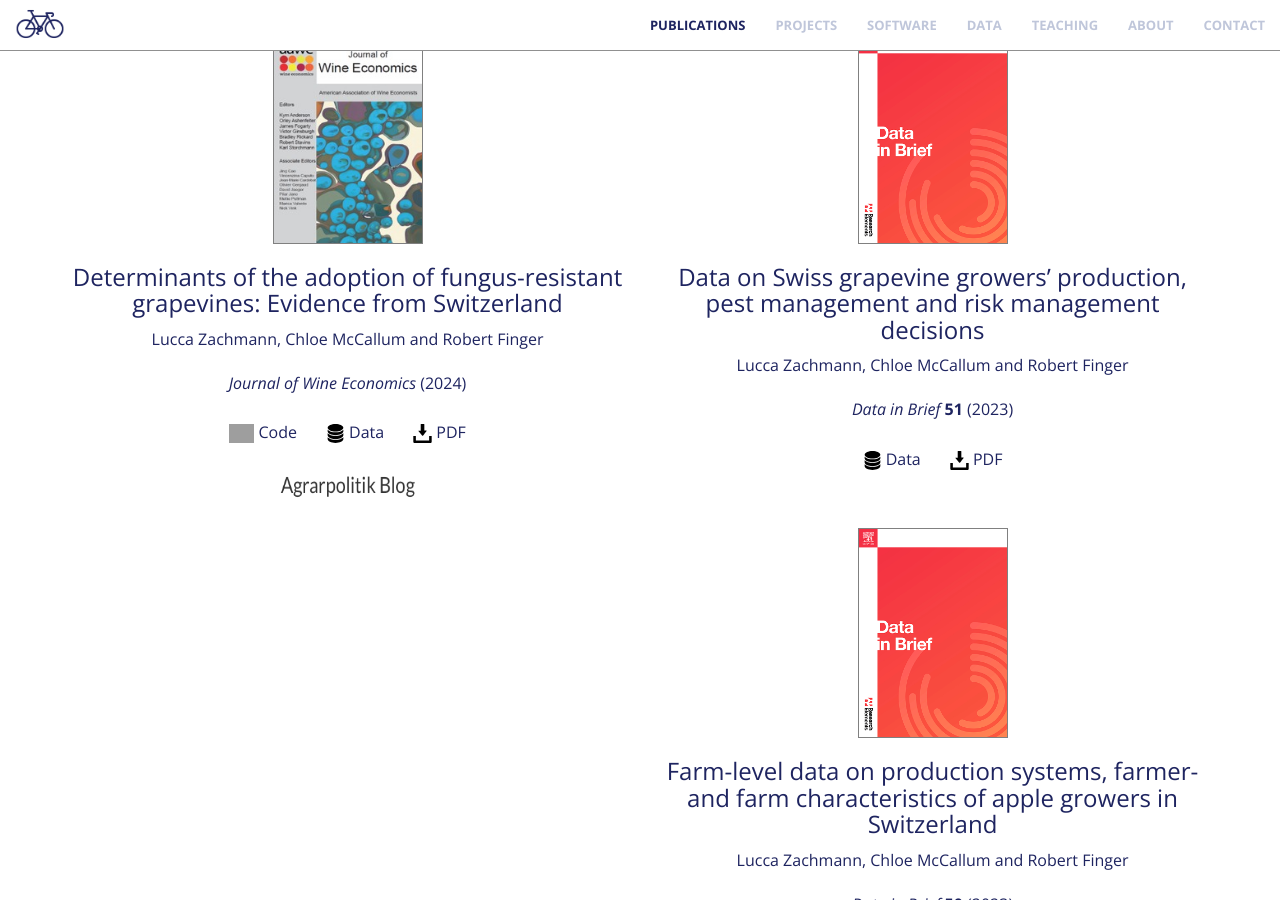
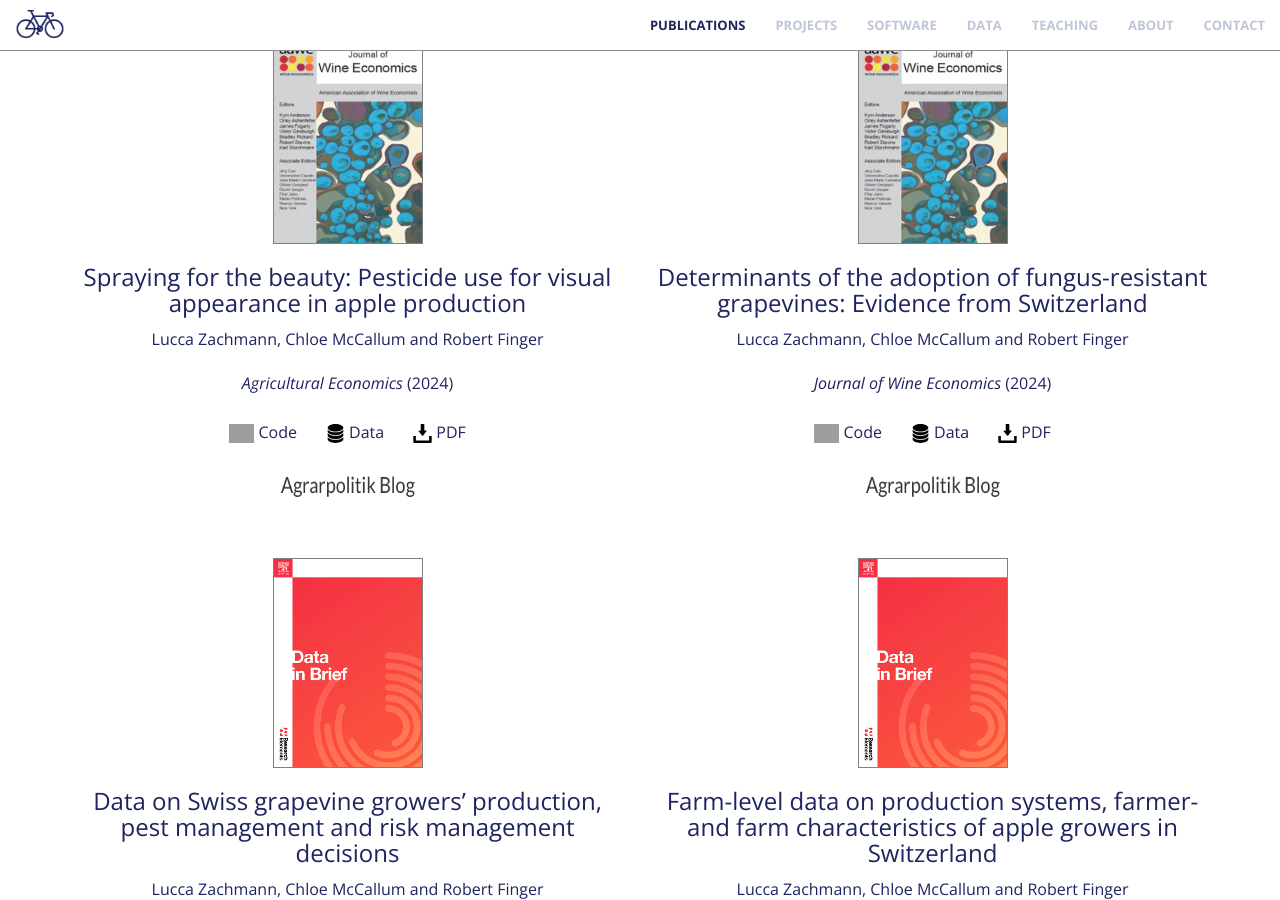
Before and after one commit to luccalino/luccalino.github.io, a Jekyll site: the page built from index.html, in a window 1280 px wide and 900 px high, scrolled down 1087 px. Built offline with Jekyll 4.4.1, drawn with Linux system fonts in a browser that asks for light colours; nearby versions of some CDN libraries; grey boxes are pictures that could not be loaded.

Commit message:
Update publications.html

```diff
--- a/_includes/publications.html
+++ b/_includes/publications.html
@@ -10,6 +10,17 @@
     </div>
     <div class="container">
         <div class="row">
+           <div class="col-md-6 mb-4 text-center d-flex align-items-stretch">
+                      <a class="fa fa-4x wow bounceIn text-primary" href="https://onlinelibrary.wiley.com/doi/10.1111/agec.12836" target="_blank"><img title="AE" alt="AE" src="img/journal-of-wine-economics.jpg" style="cursor:pointer;border:1px solid grey;" width="150" height="210"></a>
+                      <h3 style="color:#1E2460;">Spraying for the beauty: Pesticide use for visual appearance in apple production</h3>
+                      <p class="text-muted" style="color:#1E2460;">Lucca Zachmann, Chloe McCallum and Robert Finger</p>
+                      <p class="text-muted" style="color:#1E2460;"><i>Agricultural Economics</i> (2024)</p>
+                    <p style="margin-bottom:0.15cm;"></p>
+                    <p class="text-muted" style="color:#1E2460;"><a href="https://www.research-collection.ethz.ch/handle/20.500.11850/668506" target="_blank"><i><img src="img/logo/github-icon-1-logo-svgrepo-com.svg" style="cursor:pointer; height:0.5cm; weight: 0.5cm;"></i></a> Code &nbsp; &nbsp; &nbsp; <a href="https://www.research-collection.ethz.ch/handle/20.500.11850/602779" target="_blank"><i><img src="img/logo/data-storage-device-svgrepo-com.svg" style="cursor:pointer; height:0.5cm; weight: 0.5cm;"></i></a> Data &nbsp; &nbsp; &nbsp; <a href="https://onlinelibrary.wiley.com/doi/epdf/10.1111/agec.12836" target="_blank"><i><img src="img/logo/download-button-svgrepo-com.svg" style="cursor:pointer; height:0.5cm; weight: 0.5cm;"></i></a> PDF </p>
+                    <p style="margin-bottom:0.15cm;"></p>
+                    <p class="text-muted"><a href="https://agrarpolitik-blog.com/" target="_blank"><img src="/img/agrarpolitik_blog.png" style="cursor:pointer" width="140" height="30"></a></p>
+                <p style="margin-bottom:1cm;"></p>
+            </div>
             <div class="col-md-6 mb-4 text-center d-flex align-items-stretch">
                       <a class="fa fa-4x wow bounceIn text-primary" href="https://www.cambridge.org/core/journals/journal-of-wine-economics/article/determinants-of-the-adoption-of-fungusresistant-grapevines-evidence-from-switzerland/BD682A7EAF7BA6EBD7FF74F2C6408174" target="_blank"><img title="JWE" alt="JWE" src="img/journal-of-wine-economics.jpg" style="cursor:pointer;border:1px solid grey;" width="150" height="210"></a>
                       <h3 style="color:#1E2460;">Determinants of the adoption of fungus-resistant grapevines: Evidence from Switzerland</h3>
```
